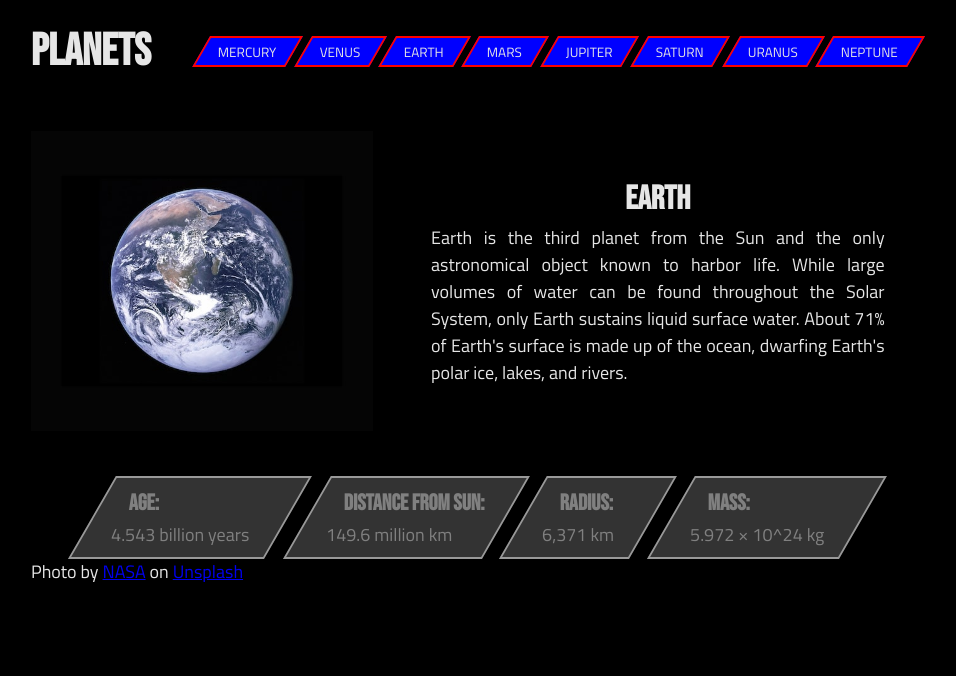
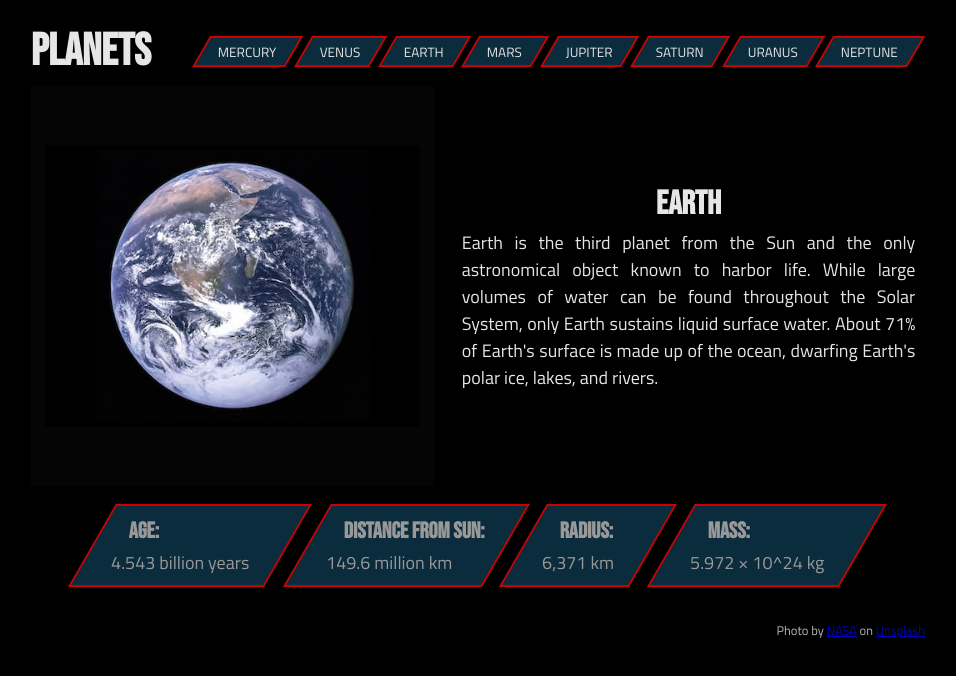
Before and after one commit to edo979/planets-app, a React (Vite) app: page /earth in a window 1280 px wide. Shown: the top 676 px of the page, without its empty margins (162-1118 px from the left). Built offline with nearby package versions, Linux system fonts and the light colour scheme.

Commit message:
adjust image height, footer, colors

```diff
--- a/src/pages/Planet.tsx
+++ b/src/pages/Planet.tsx
@@ -5,7 +5,7 @@ function Planet() {
 
   return (
     <main>
-      <section className="content | flex mt-2">
+      <section className="content | flex">
         <aside className="content_image">
           <img src="assets/images/earth.jpg" alt={planet} />
         </aside>
@@ -22,7 +22,7 @@ function Planet() {
         </article>
       </section>
 
-      <section className="boxes | flex mt-2">
+      <section className="boxes | flex mt-1">
         <div className="box skew-box">
           <h3>Age:</h3>
           <p>4.543 billion years</p>
--- a/src/scss/_msc.scss
+++ b/src/scss/_msc.scss
@@ -16,7 +16,8 @@
   --clr-primary-500: 213, 65%, 33%;
 
   --clr-neutral-100: 0, 0%, 0%;
-  --clr-neutral-500: 0, 0%, 50%;
+  --clr-neutral-200: 200, 68%, 14%;
+  --clr-neutral-500: 0, 0%, 60%;
   --clr-neutral-900: 0, 0%, 90%;
 }
 
--- a/src/scss/components/_components.scss
+++ b/src/scss/components/_components.scss
@@ -18,7 +18,7 @@ header {
 .content {
   //outline: 1px solid red;
   &_image {
-    height: 300px;
+    height: 400px;
 
     img {
       height: 100%;
@@ -56,10 +56,17 @@ header {
 
 .box {
   padding: 0.5rem 1.5rem;
-  border: 2px solid #999;
+  border: 2px solid hsl(var(--clr-primary, 0, 100%, 40%));
 
-  background-color: #333;
+  background-color: hsl(var(--crl-secondary, 200, 68%, 14%));
   color: hsl(var(--clr-neutral-500));
+}
+
+footer {
+  margin-top: 2rem;
+  font-size: 0.7rem;
+  text-align: right;
+  opacity: 0.8;
 }
 
 // Utility
--- a/src/scss/components/_navbar.scss
+++ b/src/scss/components/_navbar.scss
@@ -14,8 +14,8 @@
   &_item {
     padding: 0.2rem 0.85rem;
 
-    background-color: blue;
-    border: 2px solid red;
+    background-color: hsl(var(--crl-secondary, 200, 68%, 14%));
+    border: 2px solid hsl(var(--clr-primary, 0, 100%, 40%));
   }
 
   &_link {
```
